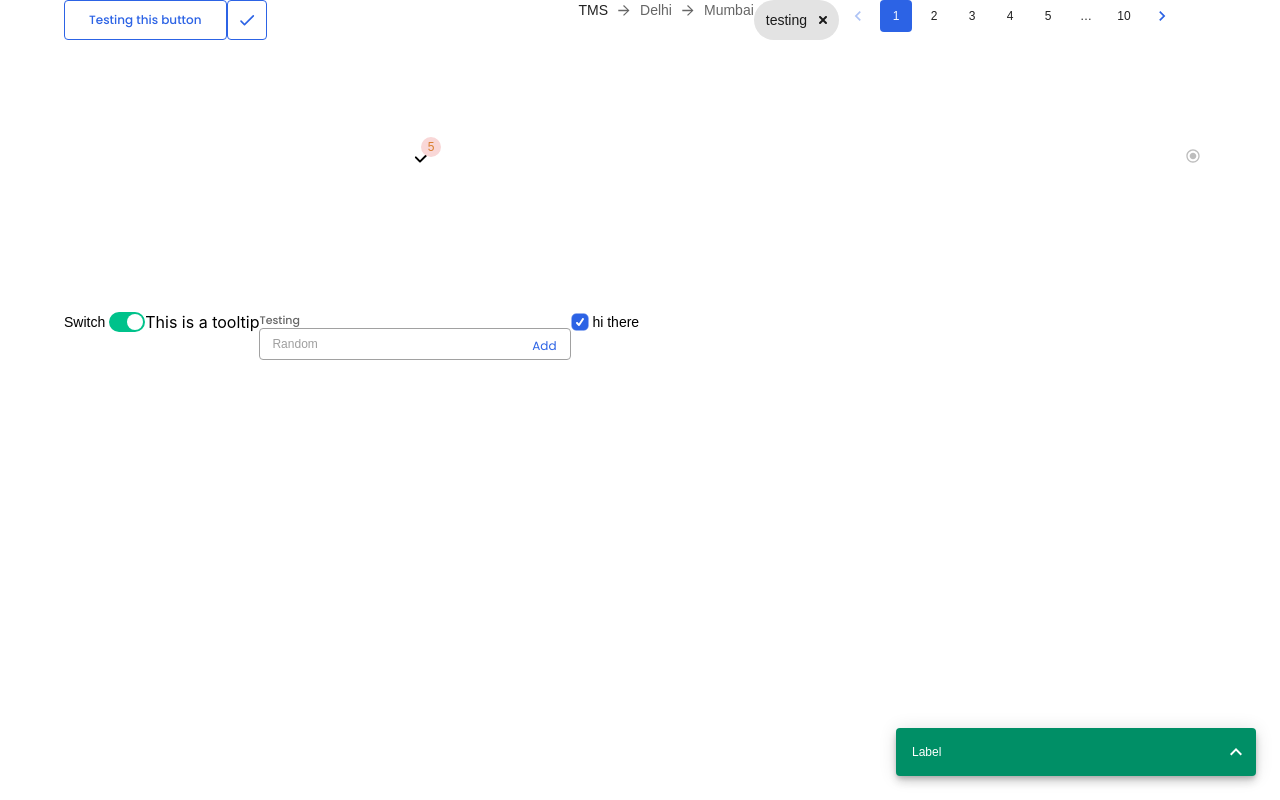
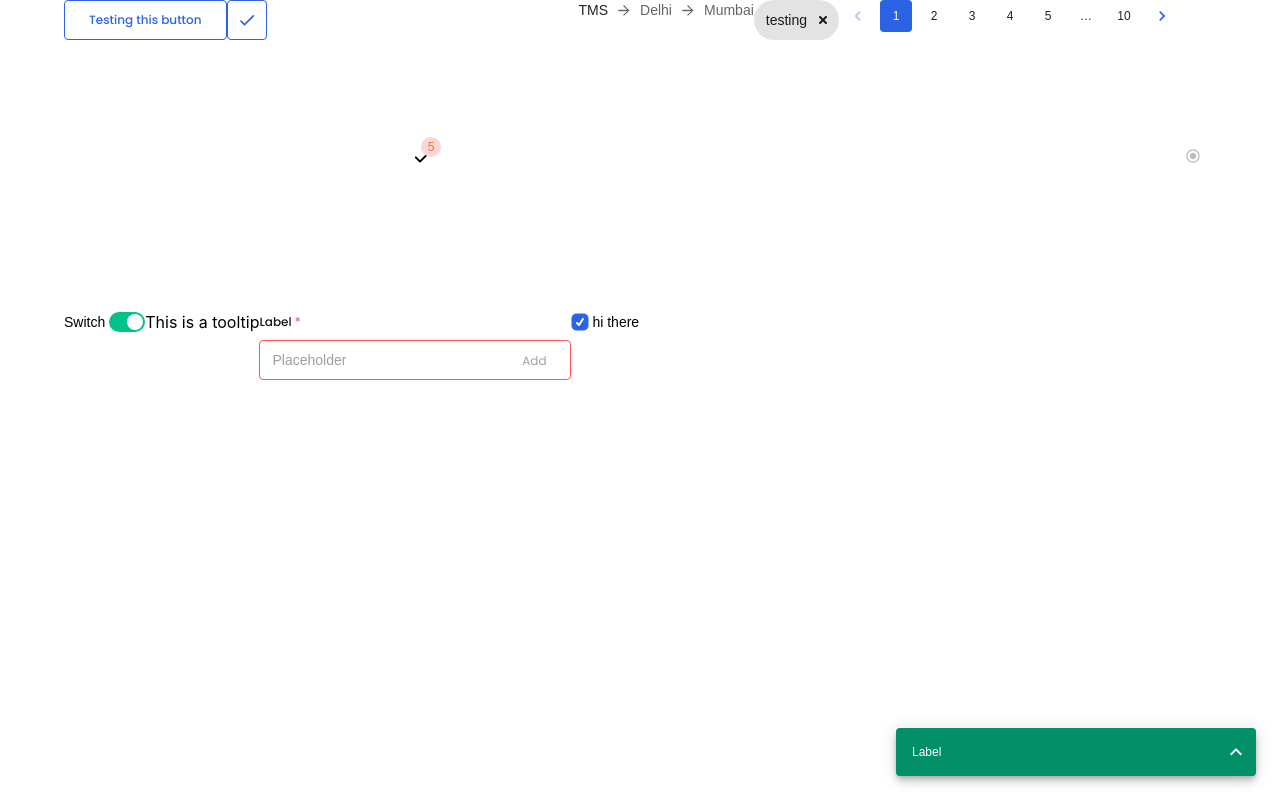
Before and after one commit to navneetlal/radiant-design-system, a React (Create React App) app: page / in a window 1280 px wide. Built offline with nearby package versions, Linux system fonts and the light colour scheme.

Commit message:
textbox: fixed

```diff
--- a/src/App.tsx
+++ b/src/App.tsx
@@ -18,7 +18,6 @@ import Button from "./components/Button/Button";
 import Switch from "./components/Switch/Switch";
 import CheckRoundedIcon from "@mui/icons-material/CheckRounded";
 import IconButton from "./components/IconButton/Iconbutton";
-import Stack from "@mui/material/Stack";
 import Radio from "./components/Radio/Radio";
 
 import Textbox from "./components/Textbox/Textbox";
@@ -144,19 +143,18 @@ function App() {
           <Tooltip title="this is tooltip" color="light" size="small">
             <span>This is a tooltip</span>
           </Tooltip>
-        <Grid>
+          <Grid>
           <Textbox
-            placeholder={"Random"}
-            required={false}
-            width={312}
-            label="Testing"
-            size="small"
-            alert={false}
-            disabled={false}
+            placeholder={"Placeholder"}
+            label="Label"
+            size="medium"
+
+            alert
+
+            required
             action={{ text: "Add", onClick: handleCheckbox }}
           />
         </Grid>
-
         <Grid>
           <Checkbox
             checked={check}
--- a/src/components/Button/Button.tsx
+++ b/src/components/Button/Button.tsx
@@ -10,6 +10,7 @@ export interface IButtonProps {
   leftIcon?: React.ReactElement;
   rightIcon?: React.ReactElement;
   inputSize?: 'small' | 'medium';
+  inputAlert ?: boolean;
   [key: string]: any;
 }
 
@@ -21,6 +22,7 @@ const Button = ({
   leftIcon,
   rightIcon,
   inputSize,
+  inputAlert,
   ...otherProps
 }: IButtonProps) => {
   const theme = useTheme();
@@ -66,10 +68,11 @@ const Button = ({
           //"& .MuiButton-text": {
             minWidth: "50px !important",
             position: `absolute`,
-            right: '2px',
-            top: inputSize === 'medium' ? '28px' : '22px',
+            right: '12px',
+            height : inputSize === 'small' ? '16px' : '20px',
+            top: inputSize === 'medium' ? '39px' : '33px',
             //bottom: '8px',
-            height: '24px',
+            color: otherProps.disabled || inputAlert && theme.palette.secondary.main,
             padding: "8px 8px",
             alignSelf: "center",
             backgroundColor: "transparent",
--- a/src/components/Textbox/Textbox.tsx
+++ b/src/components/Textbox/Textbox.tsx
@@ -18,7 +18,7 @@ export interface IBootstrapInputProps {
 
 const BootstrapInput = ({
   alert = false,
-  width = 192,
+  width = 312,
   size = "small",
   classes,
   disabled = false,
@@ -33,12 +33,12 @@ const BootstrapInput = ({
         size === "small"
           ? {
               "& .MuiInputBase-input": {
-                ...theme.typography.body2,
+                ...theme.typography.h6,
               },
             }
           : {
               "& .MuiInputBase-input": {
-                ...theme.typography.body1,
+                ...theme.typography.h5,
               },
             },
         {
@@ -51,20 +51,25 @@ const BootstrapInput = ({
           "& .MuiInputBase-input": {
             borderRadius: "4px",
             position: "relative",
-
-            border: `1px solid ${theme.palette.secondary.main}`,
+            //@ts-ignore
+            border: `1px solid ${theme.palette.secondary[300]}`,
             backgroundColor: disabled
               ? theme.palette.secondary.light
               : `#ffffff`,
-            width: width ? width : "192px",
+            width: width ? width : "312px",
             cursor: disabled ? "not-allowed" : "pointer",
-            borderColor: alert
+            borderColor: alert && !disabled
               ? theme.palette.error.main
               : theme.palette.secondary.main,
             alignSelf: "flex-end",
+            ...size === 'small' ? {
+              ...theme.typography.body2
+            } : {
+              ...theme.typography.body1
+            },
             height: size === "small" ? "32px" : "40px",
             padding: "8px 12px",
-            color: `#1A1A1A !important`,
+            color: disabled ? theme.palette.secondary.main : `#1A1A1A`,
             "&:focus": {
               borderColor: theme.palette.primary.main,
             },
@@ -131,20 +136,15 @@ const Textbox = ({
     >
       <MuiInputLabel
         sx={[
-          {
-            "& .MuiInputLabel-root": {
-              color: "1A1A1A",
-              "&>span": {
-                color: theme.palette.error.main,
-              },
-            },
-          },
           size === "small" && {
             ...theme.typography.h6,
           },
           size === "medium" && {
             ...theme.typography.h5,
           },
+          {
+            color : disabled ? theme.palette.secondary.main : '#1A1A1A'
+          }
         ]}
         htmlFor={id}
       >
@@ -172,7 +172,7 @@ const Textbox = ({
           color="primary"
           disabled={disabled}
           {...action}
-
+          inputAlert = {alert}
           inputSize = {size}
 
         />
--- a/src/themes/lightTheme.ts
+++ b/src/themes/lightTheme.ts
@@ -164,6 +164,17 @@ lightTheme = createTheme(lightTheme, {
       },
     },
 
+    MuiInputLabel : {
+      styleOverrides : {
+        root : {
+          marginBottom : '8px',
+          "&>span": {
+            color: lightTheme.palette.error.main,
+          },
+
+        }
+      }
+    },
     // MuiSwitch: {
     //   variants : [
     //     {
```
Also changed, not shown: src/components/Textbox/TempTextbox.tsx (added, +179 -0 lines).
